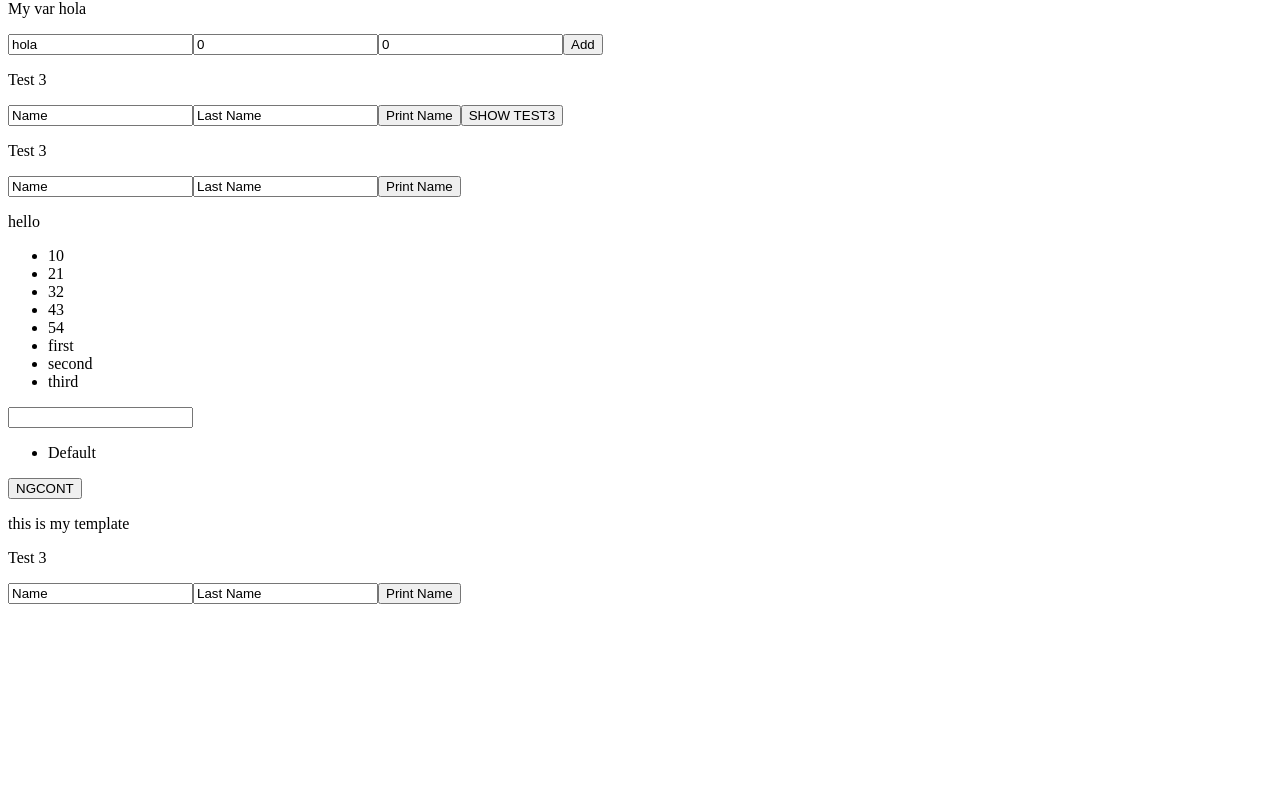
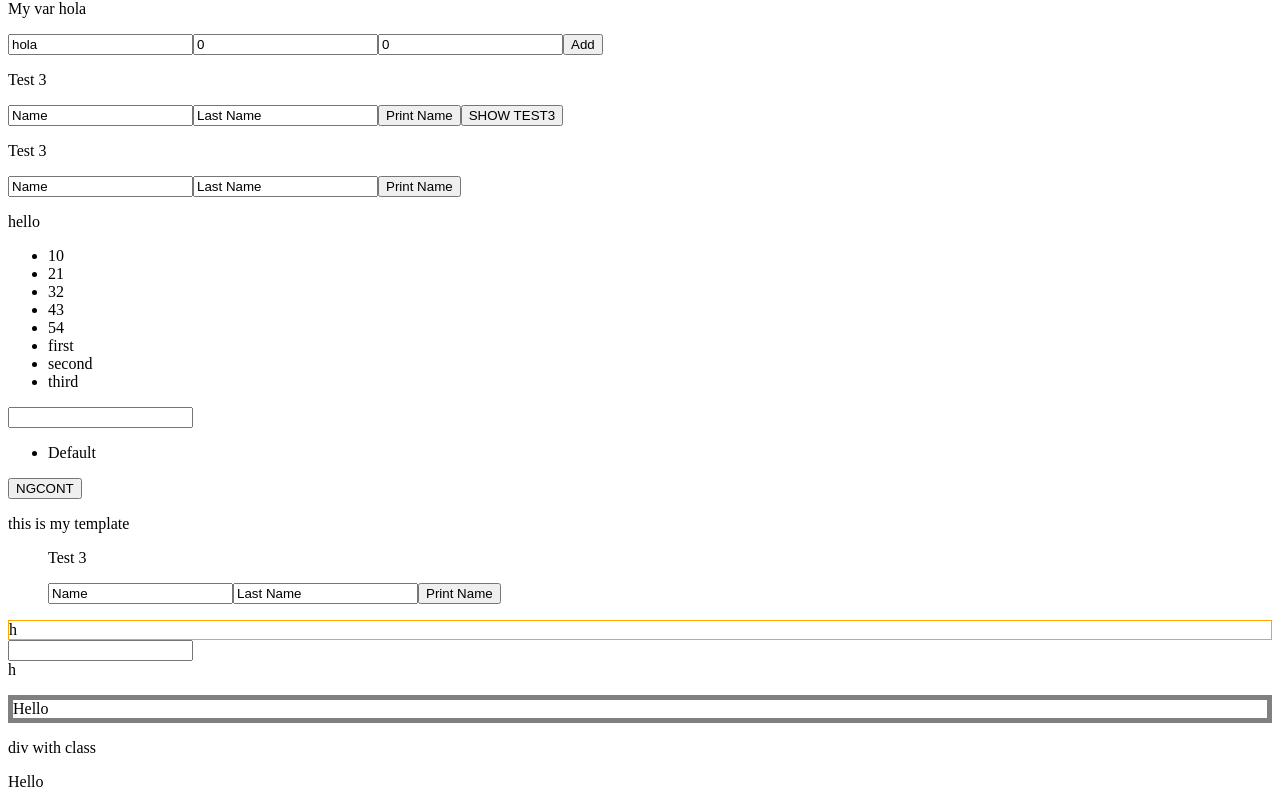
Before and after one commit to 0WLB34R/AngularCourse, an Angular app: page / in a window 1280 px wide. Shown: the part 226-1033 px from the top of the page. Before the commit the page ends 838 px from the top, so only its background shows below. Built offline with nearby package versions, Linux system fonts and the light colour scheme.

Commit message:
08/10/2021 working with atribute directives

```diff
--- a/src/app/app.component.html
+++ b/src/app/app.component.html
@@ -34,4 +34,33 @@
   <p>NG CONTAINER</p>
 </ng-container>
 
-<test3 [listOfNames]="los"></test3>
+<ul>
+<test3 [listOfNames]="peopleList"></test3>
+<li *ngFor="let item of peopleList; let i = index">{{item}}{{i}}</li>
+</ul>
+
+<div style="border: 1px solid Orange;">
+  h
+</div>
+
+<input type = "text" [(ngModel)]="color">
+<div [style.background]="color">
+  h
+</div>
+
+<p [ngStyle]="{
+'background': color,
+'border': '5px gray solid'
+}">
+Hello
+</p>
+
+<div [class.class1]="color ==='hola'">
+  div with class
+</div>
+
+<p [ngClass]="{
+  'class1': color === 'hola0'
+  }">
+  Hello
+  </p>
--- a/src/app/app.component.scss
+++ b/src/app/app.component.scss
@@ -0,0 +1,4 @@
+.class1 {
+  background-color: red;
+
+}
--- a/src/app/app.component.ts
+++ b/src/app/app.component.ts
@@ -8,6 +8,7 @@ import { Component } from '@angular/core';
 export class AppComponent {
   title = 'angCou';
   color:string;
+  peopleList;
   constructor(){
     const testMap = [1,2,3,4,5,6].map(item => item*2);
     console.log(testMap);
```
